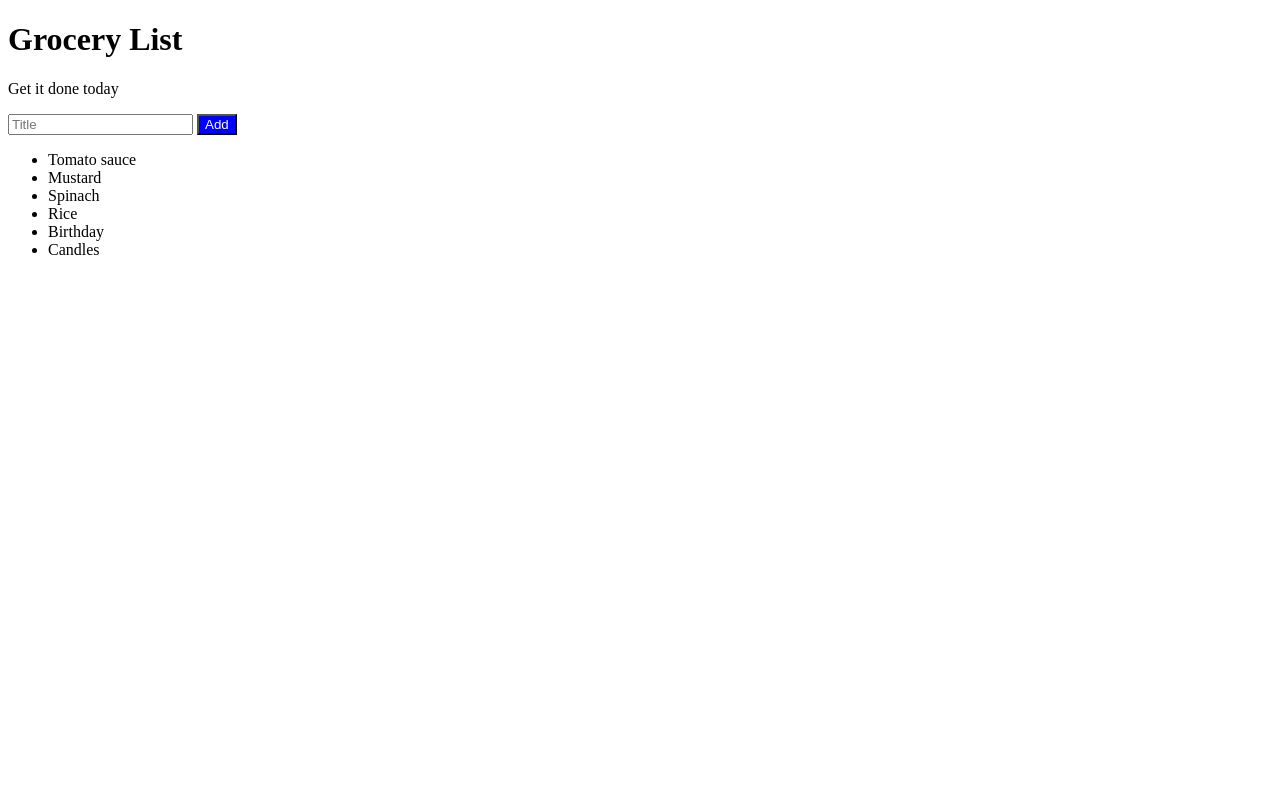
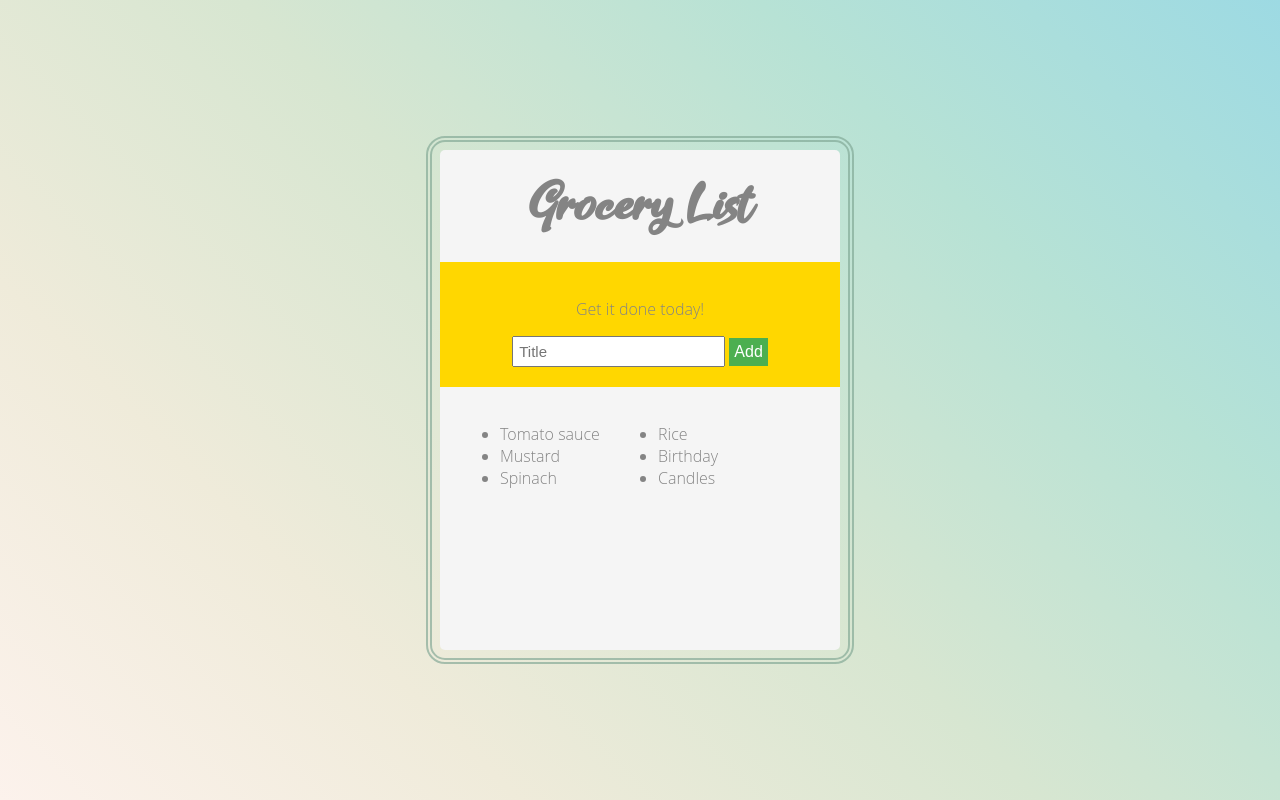
Before and after one commit to nnuch/Grocery-List, a plain HTML site: page index.html in a window 1280 px wide. Drawn offline with Linux system fonts and the light colour scheme.

Commit message:
change style

```diff
--- a/index.html
+++ b/index.html
@@ -1,15 +1,25 @@
 <!DOCTYPE html>
 <html>
 <head>
+	<meta charset="utf-8">
+	<meta name="viewport" content="width=device-width, initial-scale=1.0, minimum-scale=1.0, maximum-scale=1.0" user-scalable="no">
 	<title>JavaScript-GroceryList</title>
 	<link rel="stylesheet" type="text/css" href="style.css">
 </head>
 <body>
-	<h1>Grocery List</h1>
-	<p id="first">Get it done today</p>
 
+	<div class="card">
+		<div class="header">
+			<h1 style="font-family: 'Golden Ranger Golden Ranger'">Grocery List</h1>
+		</div>
+
+		<div class="input">
+			<p id="first">Get it done today!</p>
 			<input type="text" id="userInput" placeholder="Title">
 			<button id="buttonAdd">Add</button>
+		</div>
+
+		<div class="content">
 			<ul>
 				<li class="checked" random="23">Tomato sauce</li>
 				<li>Mustard</li>
@@ -18,6 +28,12 @@
 				<li>Birthday</li>
 				<li>Candles</li>
 			</ul>
+		</div>
+	</div>
+
+
+
+  <div class="circle1"></div>
 
 
 <script type="text/javascript" src="script.js"></script>
--- a/script.js
+++ b/script.js
@@ -4,9 +4,11 @@ var ul = document.querySelector("ul");
 var li = document.querySelectorAll("li");
 
 
+
 function inputLength() {
 	return input.value.length;
 }
+
 
 // Create the LI list
 function createListElement() {
@@ -19,6 +21,7 @@ function createListElement() {
 }
 
 
+
 function addListAfterClick() {
 	if (inputLength() > 0) {
 		createListElement()
@@ -26,6 +29,7 @@ function addListAfterClick() {
 		alert("Please, input your item!");
 	}
 }
+
 
 function addListAfterKeypress(event) {
 	// console.log(event); //How to check the keyCode!
@@ -35,6 +39,7 @@ function addListAfterKeypress(event) {
 	}
 }
 
+
 // Toggles the .done class on click
 function toggleClass(li) {
     li.addEventListener("click", function(){
@@ -42,15 +47,17 @@ function toggleClass(li) {
     })
 }
 
+
 // Adds the toggle (the done class) on the li element
 function addClassToLi() {
     li.forEach(toggleClass);
 }
 
 
+
 // Changing Styles
 button.style.color = "white";
-button.style.background = "blue";
+
 
 
 // Toggle the 'done' class
--- a/style.css
+++ b/style.css
@@ -1,8 +1,101 @@
+@import url("https://fonts.googleapis.com/css?family=Montserrat");
+body {
+	margin: 0px;
+	height: 100vh;
+	background-image: -moz-linear-gradient(-45deg, #fcf2ec, #efebda, #d7e6d1, #b7e2d5, #9ddae3);
+	background-image: -webkit-linear-gradient(-45deg, #fcf2ec, #efebda, #d7e6d1, #b7e2d5, #9ddae3);
+	background-image: linear-gradient(45deg, #fcf2ec, #efebda, #d7e6d1, #b7e2d5, #9ddae3);
+	font-size: 1rem;
+	color: #848484;
+	display: flex;
+	justify-content: center;
+	align-items: center;
+	flex-wrap: wrap;
+}
+
+.card {
+	position: relative;
+	width: 400px;
+	height: 500px;
+	overflow: hidden;
+	/*box-shadow: 1px 1px 4px 0 rgba(0, 0, 0, 0.05), 2px 4px 32px 0 rgba(0, 0, 0, 0.1), 0 0 64px 0 rgba(0, 0, 0, 0.2);*/
+	outline: 6px double rgba(125,164,146,0.64);
+	outline-offset: 8px;
+	font-family: 'Open Sans', Helvetica, sans-serif;
+	font-weight: 300;
+	border-radius: 5px;
+	background-color: whitesmoke;
+	-webkit-font-smoothing: antialiased;
+	-moz-osx-font-smoothing: grayscale;
+	transition: transform 300ms ease;
+}
+.card .header {
+	font-size: 1.5rem;
+	font-weight: 700;
+	text-align: center;
+}
+
+.card .input {
+	padding: 20px;
+	background-color: gold;
+	text-align: center;
+}
+
+.card .content {
+	padding: 20px;
+
+}
+
+@media only screen and (max-width: 600px) {
+	.card {
+	  width: 320px;
+	  height: 500px;
+	}
+}
+
+input {
+	font-size: 15px;
+	padding: 5px;
+}
+button {
+	background-color: #4CAF50;
+	border: none;
+	color: white;
+	padding: 5px;
+	text-align: center;
+	text-decoration: none;
+	display: inline-block;
+	font-size: 16px;
+
+}
+
+ul {
+	columns: 2;
+	-webkit-columns: 2;
+	-moz-columns: 2;
+	position: relative;
+	margin-right: 20px;
+}
+
 /* Darker background-color on hover */
 ul li:hover {
-  background: lightblue;
+	background: lightblue;
 }
 
+
 .done {
-  text-decoration: line-through;
+	text-decoration: line-through;
 }
+
+
+/* #### Generated By: http://www.cufonfonts.com #### */
+@font-face {
+	font-family: 'Golden Ranger Golden Ranger';
+	font-style: normal;
+	font-weight: normal;
+	src: local('Golden Ranger Golden Ranger'), url('Golden Ranger.woff') format('woff');
+}
+
+h1{
+	text-align: center;
+}
```
Also changed, not shown: Golden Ranger.woff (added), 1 other file. Lines whose indentation alone changed are shown as unchanged.
